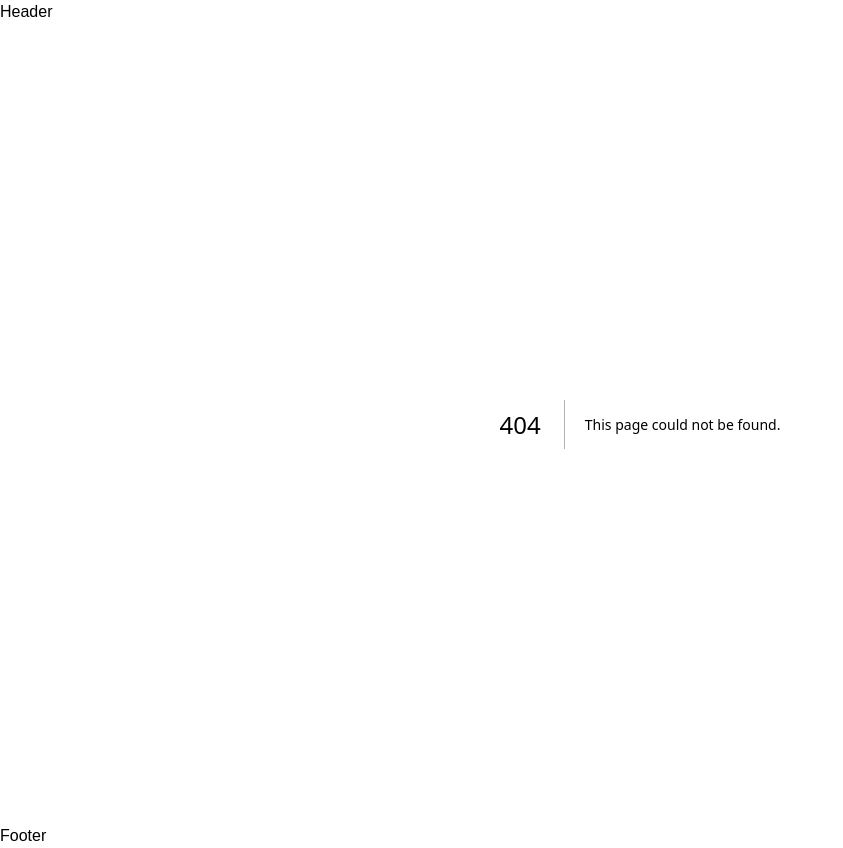
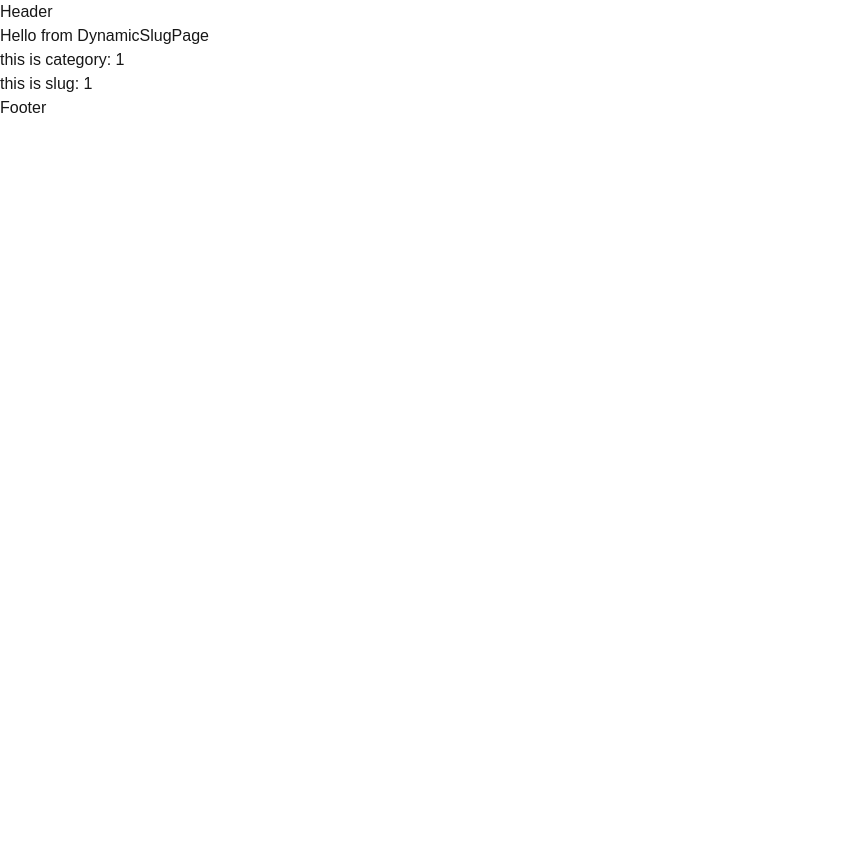
Before and after one commit to shreyashthantharate/web-dev, a Next.js app in the folder nextjs/: page /docs/1/1 in a window 1280 px wide. Before the commit this address had no page. Shown: the whole page, without its empty margins (0-843 px from the left). After the commit the page ends 800 px from the top, so only its background shows below. Built offline with nearby package versions, Linux system fonts and the light colour scheme.

Commit message:
Multiple dynamic segment route: pass category and slug dynamicly.

```diff
--- /dev/null
+++ b/nextjs/app/docs/[category]/[slug]/page.tsx
@@ -0,0 +1,18 @@
+import React from "react";
+
+const DynamicSlugPage = async ({
+  params,
+}: {
+  params: Promise<{ category: string; slug: string }>;
+}) => {
+  const { category, slug } = await params;
+  return (
+    <div>
+      Hello from DynamicSlugPage
+      <p>this is category: {category}</p>
+      <p>this is slug: {slug}</p>
+    </div>
+  );
+};
+
+export default DynamicSlugPage;
--- /dev/null
+++ b/nextjs/app/docs/[category]/page.tsx
@@ -0,0 +1,17 @@
+import React from "react";
+
+const CategoryPage = async ({
+  params,
+}: {
+  params: Promise<{ category: string }>;
+}) => {
+  const { category } = await params;
+  return (
+    <div>
+      Hello from CategoryPage
+      <p>Dynamic cateogry is: {category}</p>
+    </div>
+  );
+};
+
+export default CategoryPage;
```
